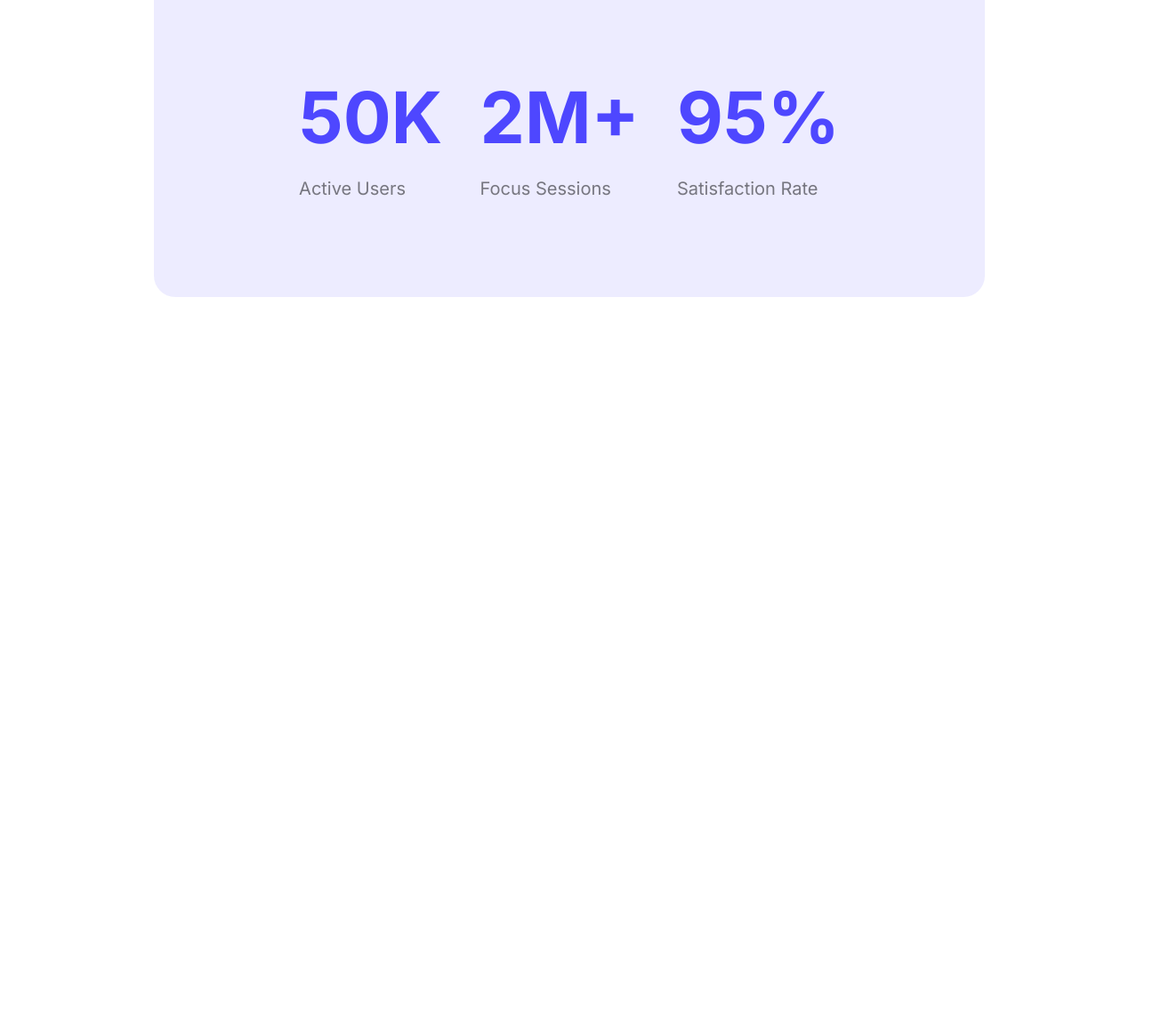
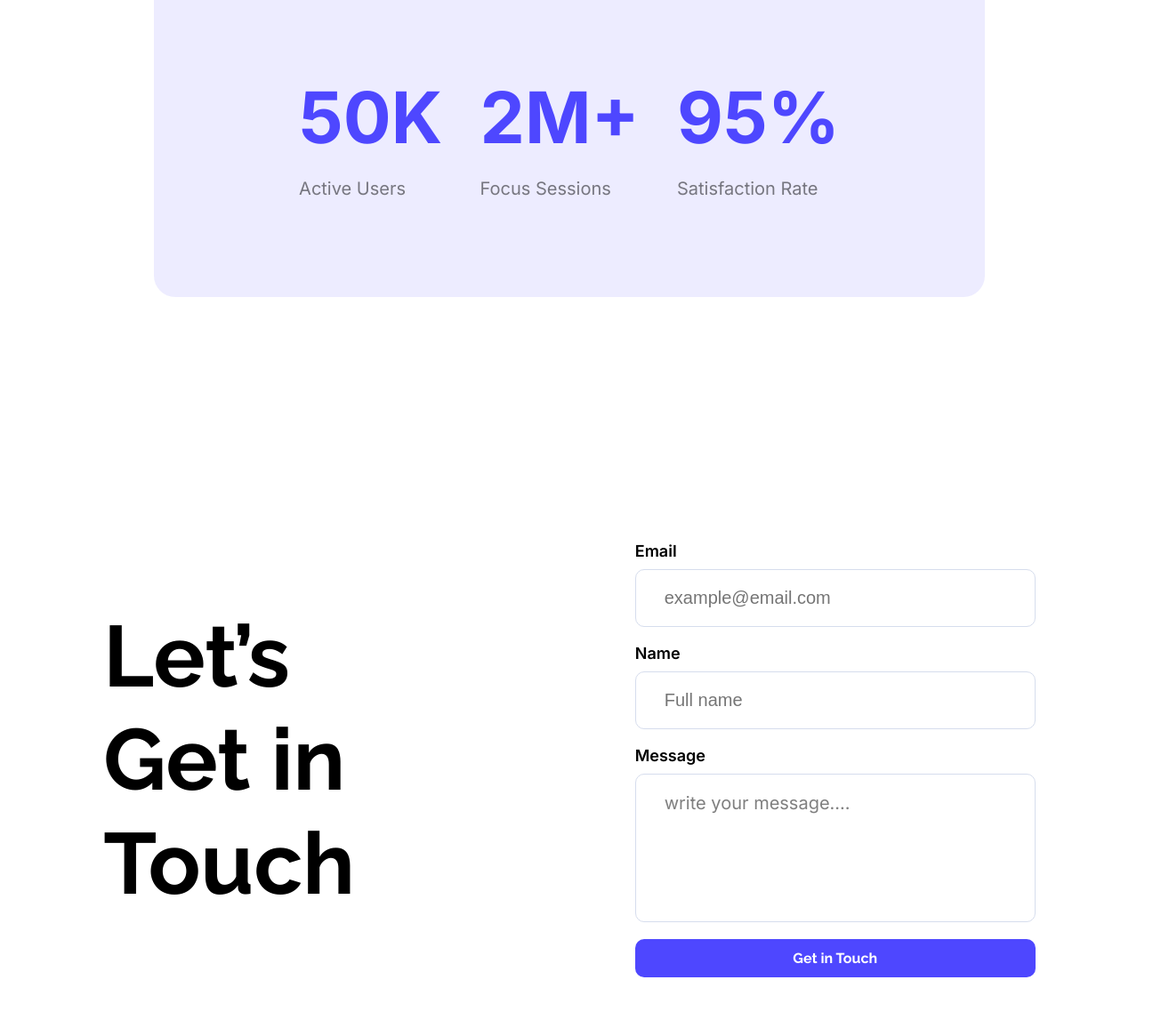
Before and after one commit to walidulislam/project-landing-launchpad, a plain HTML site: page index.html in a window 1280 px wide. Shown: the part 2023-3161 px from the top of the page at 89% size, 1314 px wide, since content can reach past the window. Before the commit the page ends 2473 px from the top, so only its background shows below. Drawn offline with Linux system fonts and the light colour scheme.

Commit message:
add footer and touch section

```diff
--- a/index.html
+++ b/index.html
@@ -55,7 +55,22 @@
         </section>
     </main>
     <footer>
-
+        <section class="contact-section">
+            <div class="touch-left">
+                <h2 class="title-font">Let’s Get in Touch</h2>
+            </div>
+            <div class="contact-right">
+                <form class="contact-form">
+                    <label class="inter-font" for="eml">Email</label>
+                    <input type="email" id="eml" placeholder="example@email.com">
+                    <label class="inter-font" for="name">Name</label>
+                    <input type="text" id="name" placeholder="Full name">
+                    <label class="inter-font" for="msg">Message</label>
+                    <textarea class="inter-font" name="" id="msg">write your message....</textarea>
+                    <button class="btn" type="submit">Get in Touch</button>
+                </form>
+            </div>
+        </section>
     </footer>
 </body>
 </html>
--- a/style.css
+++ b/style.css
@@ -118,3 +118,54 @@ nav{
     font-size: 20px;
     color: rgba(0, 0, 0, 0.5);
 }
+/* footer Section */
+footer{
+    margin: 0;
+}
+/* contact */
+.contact-section{
+    display: flex;
+    justify-content: center;
+    align-items: center;
+    padding: 30px 150px;
+    gap: 100px;
+}
+.touch-left h2{
+    font-size: 97px;
+    color: #000000;
+    line-height: 120%;
+    margin: 0px 215px 200px 150px;
+    padding-top: 200px;
+}
+.contact-right{
+    display: flex;
+    flex-direction: column;
+    width: 497px;
+    gap: 19px;
+    padding-right: 150px;
+}
+.contact-form {
+  display: flex;
+  flex-direction: column;
+  width: 450px;
+  height: 490px;
+}
+.contact-form label {
+  margin-bottom: 10px;
+  font-size: 18px;
+  color: #000000;
+  font-weight: 600;
+}
+.contact-form input,
+.contact-form textarea {
+  padding: 20px 32px;
+  margin-bottom: 19px;
+  border: 1px solid #D6DDED;
+  border-radius: 10px;
+  font-size: 20px;
+  resize: none;
+}
+.contact-form textarea {
+  height: 135px;
+  color: rgba(0, 0, 0, 0.5);
+}
```
